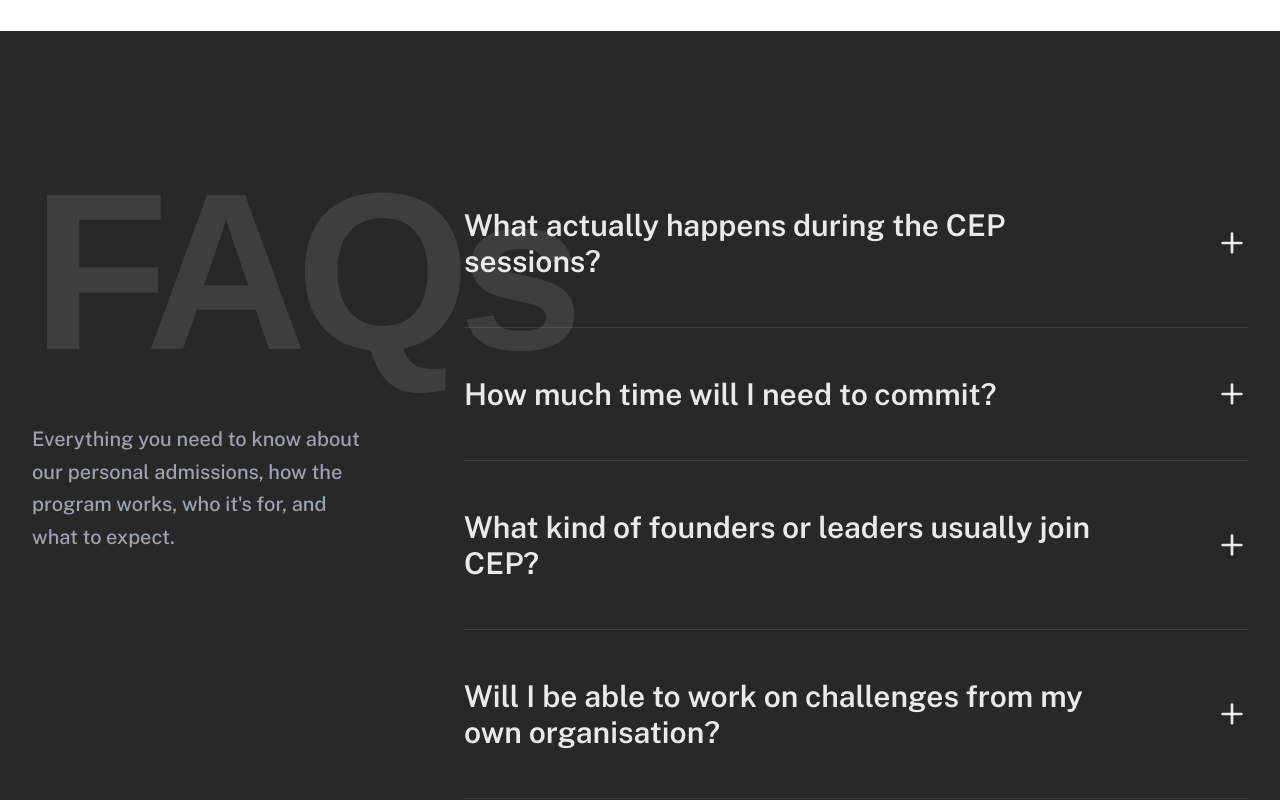
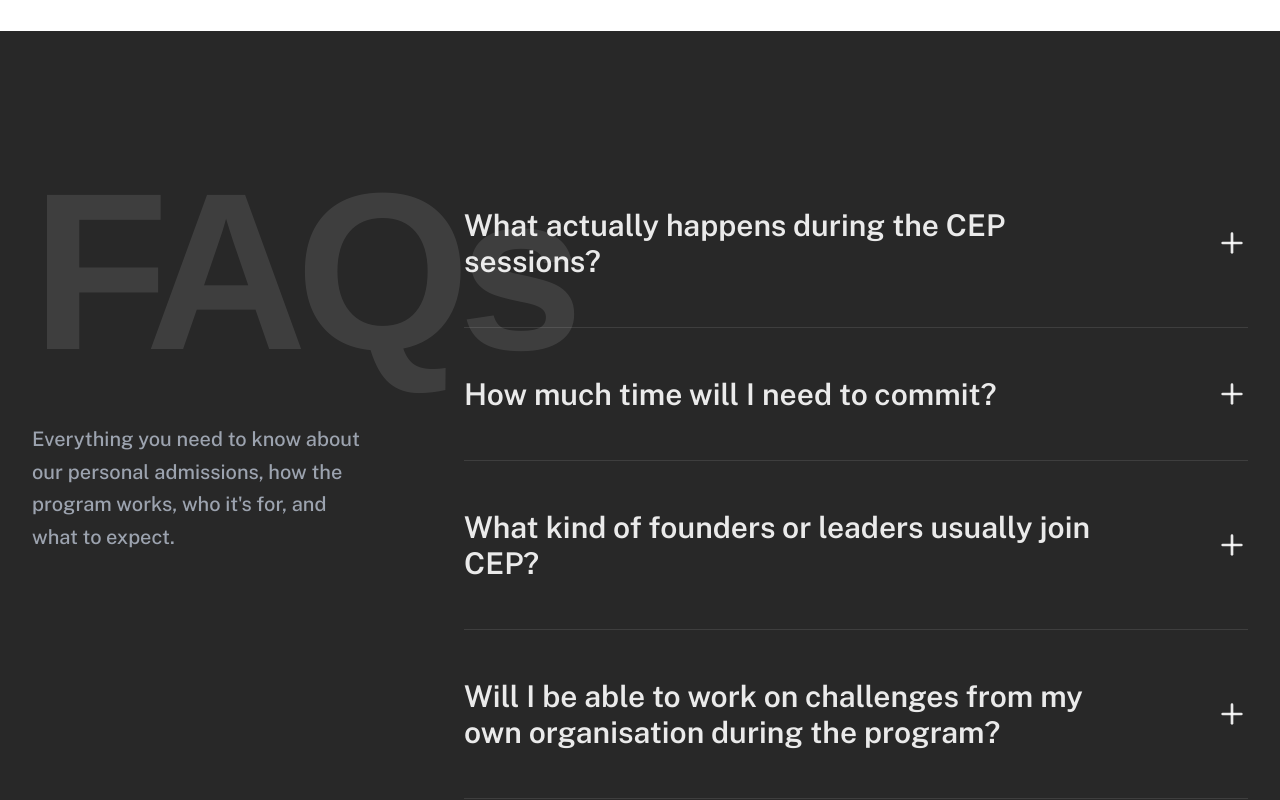
Before and after one commit to sanyamg1305/skclandingpage, a React (Vite) app: page / in a window 1280 px wide. Shown: the part 11200-12000 px from the top of the page. Built offline with nearby package versions, Linux system fonts and the light colour scheme; a web font is replaced by a local one.

Commit message:
docs: update FAQ content in Home.tsx

```diff
--- a/src/pages/Home.tsx
+++ b/src/pages/Home.tsx
@@ -27,11 +27,11 @@ export default function Home() {
   ];
 
   const faqs = [
-    { q: 'What actually happens during the CEP sessions?', a: 'Sessions involve guided discussions, reflection exercises, and practical tools that participants apply to their own organisations.' },
-    { q: 'How much time will I need to commit?', a: 'The program involves four 3-day immersive workshops and supplemental coaching sessions.' },
-    { q: 'What kind of founders or leaders usually join CEP?', a: 'CEP is built for leaders with real authority—founders at scale, CXOs in transition, and more.' },
-    { q: 'Will I be able to work on challenges from my own organisation?', a: 'Yes, the program is designed around your specific business challenges.' },
-    { q: 'How big is a typical CEP cohort?', a: 'We keep cohorts small (typically under 20 people) to ensure deep peer connection.' },
+    { q: 'What actually happens during the CEP sessions?', a: 'Sessions involve guided discussions, reflection exercises, and practical tools that participants apply to their own organisations. The focus is on examining leadership decisions and strengthening organisational thinking.' },
+    { q: 'How much time will I need to commit?', a: 'CEP runs through structured sessions over several months. Participants may also spend time reflecting on their leadership decisions and applying ideas between sessions.' },
+    { q: 'What kind of founders or leaders usually join CEP?', a: 'Participants typically include founders, CXOs, and second-generation business leaders responsible for major decisions within their organisations.' },
+    { q: 'Will I be able to work on challenges from my own organisation during the program?', a: 'Yes. Many discussions and exercises are connected to real challenges participants face in their organisations.' },
+    { q: 'How big is a typical CEP cohort?', a: 'The cohort size varies depending on the group. It is designed to allow meaningful discussion and interaction among participants.' },
   ];
 
   return (
```
